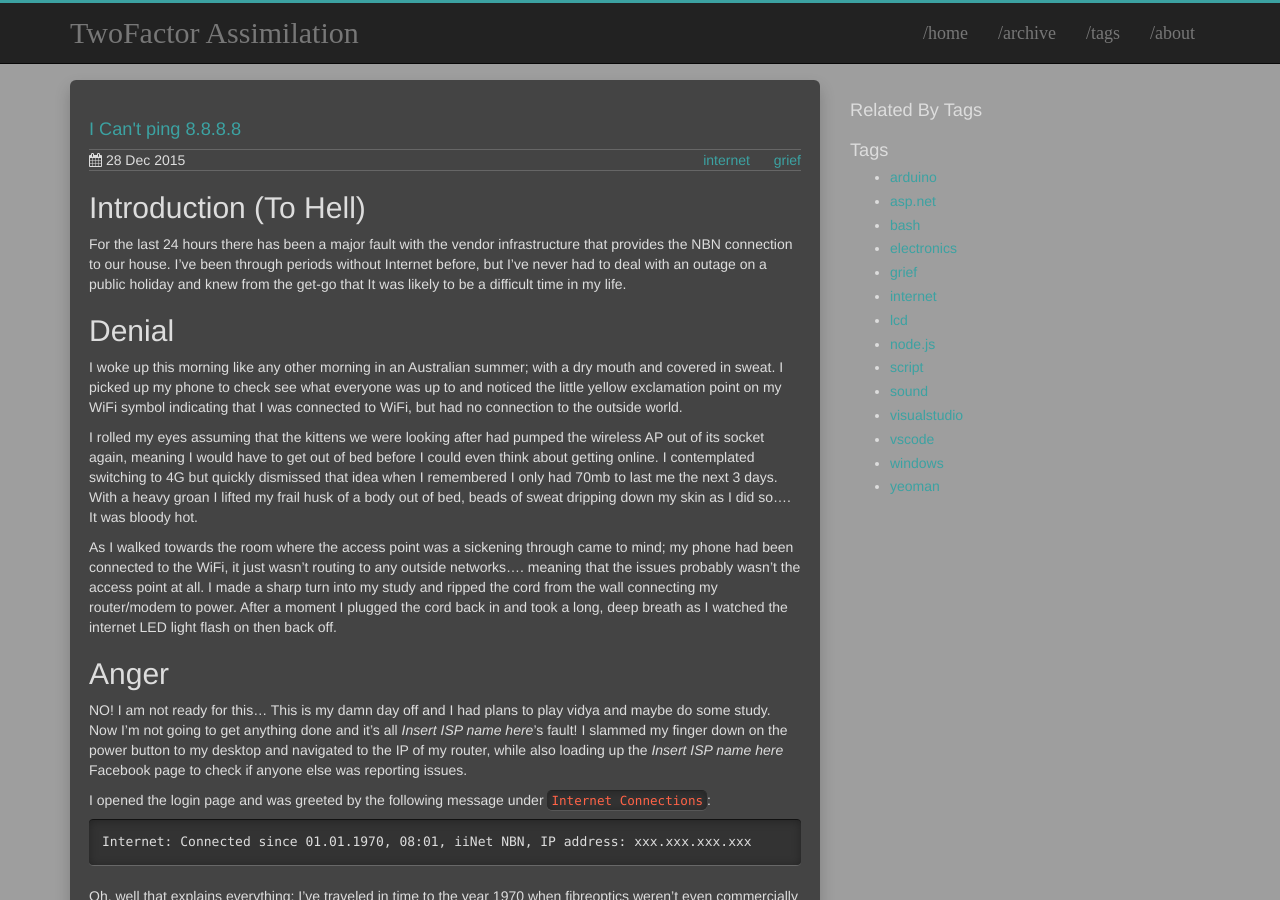
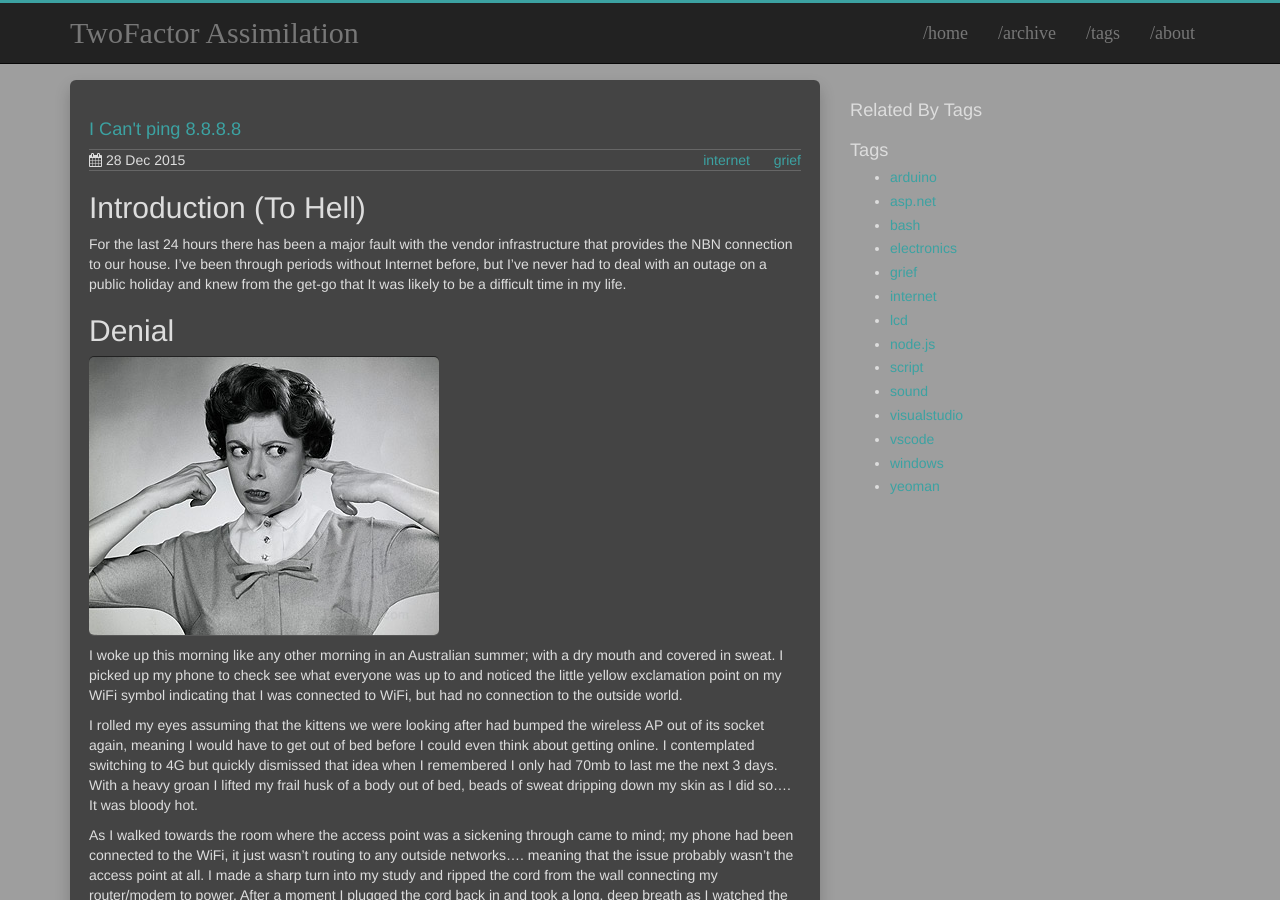
Before and after one commit to t04glovern/t04glovern.github.io.raw, a Jekyll site: the page built from _posts/2015-12-28-i-cant-ping-8888.markdown, in a window 1280 px wide and 900 px high. Built offline with Jekyll 4.4.1, drawn with Linux system fonts in a browser that asks for light colours; comment, search, counter and statistics services are not loaded; some of the changed text lies outside the part shown.

Commit message:
Edited internet outage post

```diff
--- a/_posts/2015-12-28-i-cant-ping-8888.markdown
+++ b/_posts/2015-12-28-i-cant-ping-8888.markdown
@@ -17,13 +17,17 @@ For the last 24 hours there has been a major fault with the vendor infrastructur
 
 ## Denial
 
+![Denial]({{ site.url }}/images/posts/internet-denial.jpg)
+
 I woke up this morning like any other morning in an Australian summer; with a dry mouth and covered in sweat. I picked up my phone to check see what everyone was up to and noticed the little yellow exclamation point on my WiFi symbol indicating that I was connected to WiFi, but had no connection to the outside world.
 
-I rolled my eyes assuming that the kittens we were looking after had pumped the wireless AP out of its socket again, meaning I would have to get out of bed before I could even think about getting online. I contemplated switching to 4G but quickly dismissed that idea when I remembered I only had 70mb to last me the next 3 days. With a heavy groan I lifted my frail husk of a body out of bed, beads of sweat dripping down my skin as I did so.... It was bloody hot.
+I rolled my eyes assuming that the kittens we were looking after had bumped the wireless AP out of its socket again, meaning I would have to get out of bed before I could even think about getting online. I contemplated switching to 4G but quickly dismissed that idea when I remembered I only had 70mb to last me the next 3 days. With a heavy groan I lifted my frail husk of a body out of bed, beads of sweat dripping down my skin as I did so.... It was bloody hot.
 
-As I walked towards the room where the access point was a sickening through came to mind; my phone had been connected to the WiFi, it just wasn't routing to any outside networks.... meaning that the issues probably wasn't the access point at all. I made a sharp turn into my study and ripped the cord from the wall connecting my router/modem to power. After a moment I plugged the cord back in and took a long, deep breath as I watched the internet LED light flash on then back off.
+As I walked towards the room where the access point was a sickening through came to mind; my phone had been connected to the WiFi, it just wasn't routing to any outside networks.... meaning that the issue probably wasn't the access point at all. I made a sharp turn into my study and ripped the cord from the wall connecting my router/modem to power. After a moment I plugged the cord back in and took a long, deep breath as I watched the internet LED light flash on then back off.
 
 ## Anger
+
+![Anger]({{ site.url }}/images/posts/internet-anger.jpg)
 
 NO! I am not ready for this... This is my damn day off and I had plans to play vidya and maybe do some study. Now I'm not going to get anything done and it's all *Insert ISP name here*'s fault! I slammed my finger down on the power button to my desktop and navigated to the IP of my router, while also loading up the *Insert ISP name here* Facebook page to check if anyone else was reporting issues.
 
```
Also changed, not shown: other parts of _posts/2015-12-28-i-cant-ping-8888.markdown (+8 -4 lines), images/posts/internet-acceptance.jpg (added), images/posts/internet-anger.jpg (added), images/posts/internet-angry.png, images/posts/internet-back-to-adsl.png, images/posts/internet-bargin.jpg (added), images/posts/internet-call-her-bluff.png, images/posts/internet-denial.jpg (added), images/posts/internet-fuel-the-rage-2.png, images/posts/internet-fuel-the-rage.png, images/posts/internet-hello-darkness.jpg (added), images/posts/internet-not-qualified.png, images/posts/internet-posting-heaps.png, images/posts/internet-state-the-obvious.png, 1 more files.
